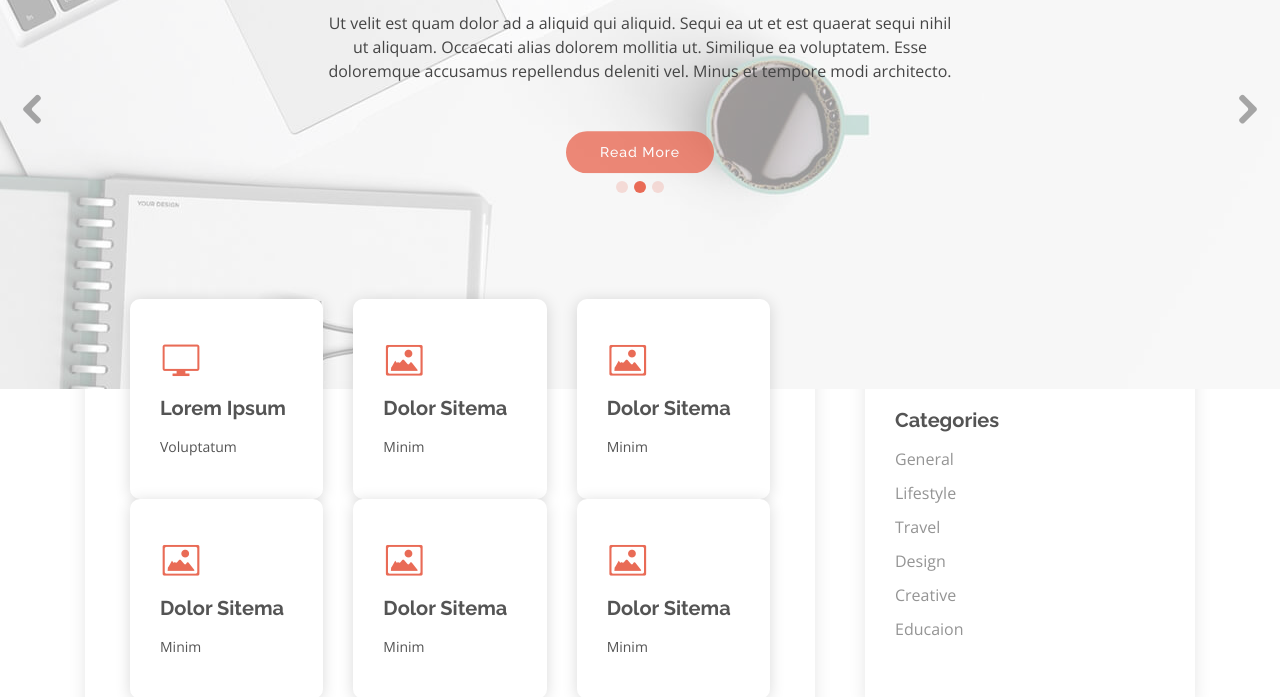
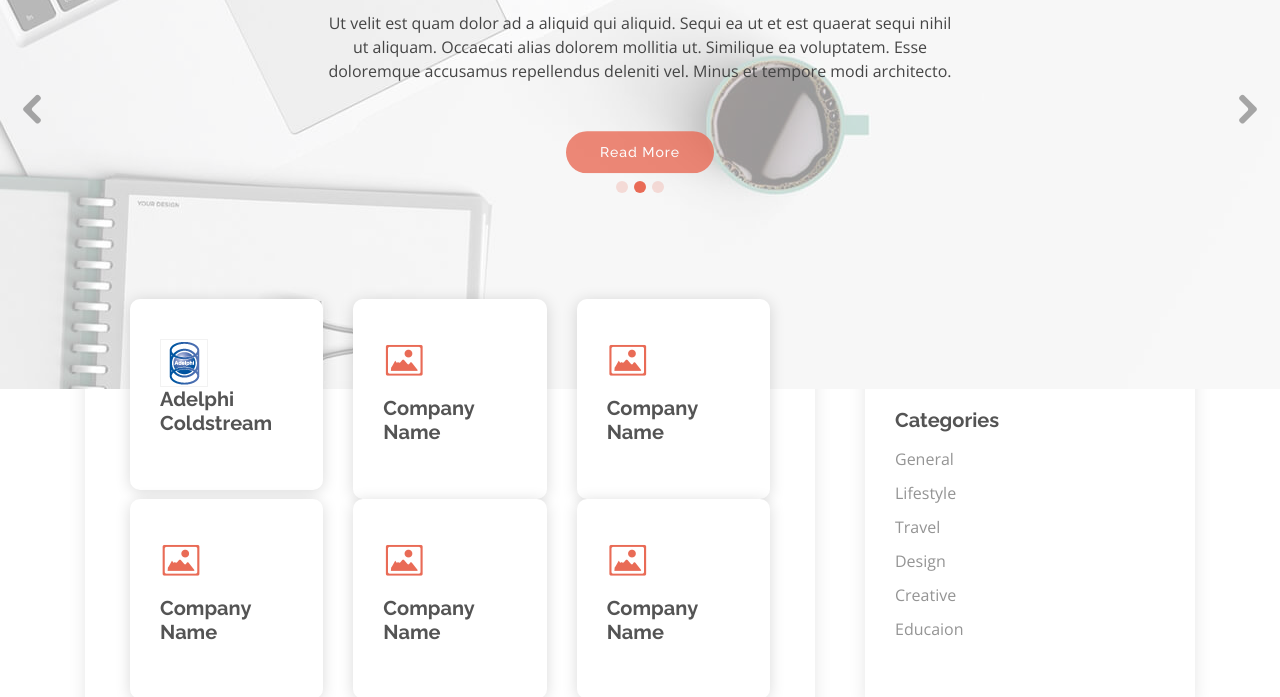
Before and after one commit to raineha68/pharma, a plain HTML site: page index.html in a window 1280 px wide. Shown: the part 283-980 px from the top of the page. Drawn offline with nearby package versions, Linux system fonts and the light colour scheme.

Commit message:
Update index.html

```diff
--- a/index.html
+++ b/index.html
@@ -165,44 +165,42 @@
         <div class="row">
           <div class="col-lg-4">
             <div class="icon-box">
-              <i class="icofont-computer"></i>
-              <h3><a href="">Lorem Ipsum</a></h3>
-              <p>Voluptatum </p>
+              <img src="assets/img/Adelphi_Coldstream_icon.png" class="img-fluid" alt="">
+              <h3><a href="">Adelphi Coldstream</a></h3>
+              <p></p>
             </div>
           </div>
           <div class="col-lg-4 mt-4 mt-lg-0">
             <div class="icon-box">
               <i class="icofont-image"></i>
-              <h3><a href="">Dolor Sitema</a></h3>
-              <p>Minim </p>
+              <h3><a href="">Company Name</a></h3>
             </div>
           </div>
           <div class="col-lg-4 mt-4 mt-lg-0">
             <div class="icon-box">
               <i class="icofont-image"></i>
-              <h3><a href="">Dolor Sitema</a></h3>
-              <p>Minim </p>
+              <h3><a href="">Company Name</a></h3>
             </div>
           </div>
           <div class="col-lg-4 mt-4 mt-lg-0">
             <div class="icon-box">
               <i class="icofont-image"></i>
-              <h3><a href="">Dolor Sitema</a></h3>
-              <p>Minim </p>
+              <h3><a href="">Company Name</a></h3>
             </div>
-          </div><div class="col-lg-4 mt-4 mt-lg-0">
+          </div>
+          <div class="col-lg-4 mt-4 mt-lg-0">
             <div class="icon-box">
               <i class="icofont-image"></i>
-              <h3><a href="">Dolor Sitema</a></h3>
-              <p>Minim </p>
+              <h3><a href="">Company Name</a></h3>
             </div>
-          </div><div class="col-lg-4 mt-4 mt-lg-0">
+          </div>
+          <div class="col-lg-4 mt-4 mt-lg-0">
             <div class="icon-box">
               <i class="icofont-image"></i>
-              <h3><a href="">Dolor Sitema</a></h3>
-              <p>Minim </p>
+              <h3><a href="">Company Name</a></h3>
             </div>
-          </div>
+
+
         </div>
 
       </div>
```
